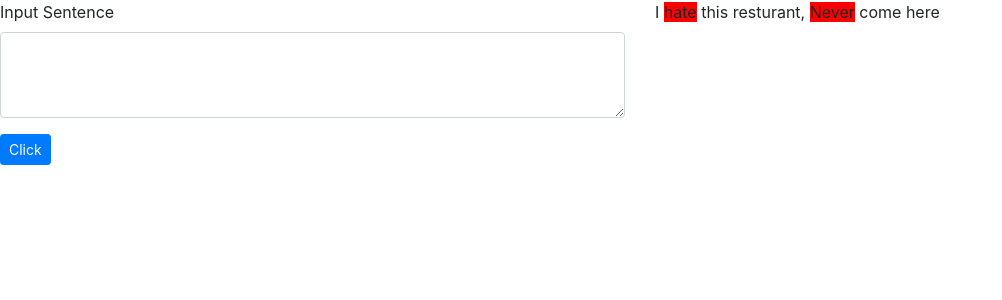
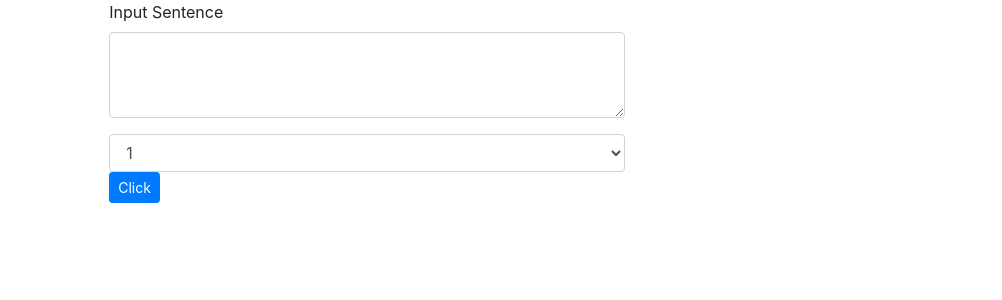
Before and after one commit to ken-the-lin/256-final-front-end, a React (Create React App) app: page / in a window 1280 px wide. Shown: the top 300 px of the page, without its empty margins (0-1002 px from the left). Built offline with nearby package versions, Linux system fonts and the light colour scheme.

Commit message:
color text by weights done

```diff
--- a/src/App.js
+++ b/src/App.js
@@ -3,57 +3,111 @@ import { Button, Form, Row, Col} from 'react-bootstrap'
 import withQuery from 'with-query'
 
 
-var sentence = "I hate this resturant, Never come here"
+// var sentence = "I hate this resturant, Never come here"
+//I hate this resturant, Never come here
+//This is the best Chinese restaurant I have ever been
+class Word extends React.Component{
+  weightToColorHex(weight){
+    let w = Math.abs(weight)
+    if (w > 2.5)
+      return  "80"
+    if (2.5 >= w && w > 2)
+      return  "90"
+    if (2 >= w && w > 1.5)
+      return  "a0"
+    if (1.5 >= w && w > 1)
+      return  "b0"
+    if (1 >= w && w > 0.5)
+      return  "c0"
+    if (0.5 >= w)
+      return  "d0"
 
-class Word extends React.Component{
-  w_style(word, sign) {
-      let word_to_color = ["hate", "Never"]
-      let ret = word_to_color.find(w => w === word)
-      let c = "white"
-      if (ret){
-        c = sign === "positive" ? "#ff0000" : "#0099ff"
+  }
+  w_style(word, isColored, prediction, weight) {
+      let bg_color = "white"
+      let text_color = "black"
+      let hex = this.weightToColorHex(weight)
+      let red = "#" + hex + "0000"
+      let blue = "#" + "0060" + hex
+      if (isColored){
+        bg_color = prediction === "NEGATIVE" ? red : blue
+        text_color = "white"
       }
       return {
-        backgroundColor: c
+        backgroundColor: bg_color,
+        color: text_color
       }
   }
 
   render(){
-    let { word, sign } = this.props;
-    let word_style = this.w_style(word, sign)
+    let { word, prediction, isColored, weight } = this.props;
+    let word_style = this.w_style(word, isColored, prediction, weight)
     return <span> <span style={word_style}>{word}</span> </span>
   }
 }
 
 class App extends React.Component {
+  constructor(props){
+    super(props)
+    this.state = {
+      textInput: "",
+      result: {prediction: null, word_to_color: [], contributions: []}
+    }
+  }
+
+  extract(data){
+    // .log("my data", data)
+    let { prediction, targets } = data
+    let weighted_spans = targets[0].weighted_spans
+    let words = weighted_spans.map(ws => ws[0])
+    let contributions = weighted_spans.map(ws => ws[2])
+    // console.log(words)
+    // console.log(contributions)
+    return { prediction, words, contributions }
+  }
+
   handleClick(e){
-    // let url = new URL('http://127.0.0.1:5000/explain')
-    // let params = new URLSearchParams([['model_id', 1], ['sentence', sentence]])
-    // url.search = params
     fetch(withQuery('http://127.0.0.1:5000/explain', {
       model_id: 1,
-      sentence: sentence
+      sentence: this.state.textInput
     }))
-    .then(data => data.json())
-    .then(json => console.log('my json', json))
     .catch(err => console.log(err))
+    .then(res => res.json())
+    .then(data => {
+      let { prediction, words, contributions } = this.extract(data)
+      this.setState({result: {
+        prediction: prediction,
+        word_to_color: words,
+        contributions: contributions
+      }})
+    })
+  }
 
-  }
   render(){
+    let { textInput, result } = this.state
     return (
       <div className="App">
         <Row>
 
-        <Col sm={6} md={6} lg={6}>
+        <Col sm={{ offset: 1, span: 5}} md={{ offset: 1, span: 5}}>
           <Form.Group controlId="exampleForm.ControlTextarea1">
             <Form.Label>Input Sentence</Form.Label>
-            <Form.Control as="textarea" rows="3" />
+            <Form.Control as="textarea" rows="3" ref={node => this.textInput = node} onChange={e => this.setState({textInput: e.target.value})}/>
           </Form.Group>
+          <Form.Control as="select">
+            <option>1</option>
+            <option>2</option>
+          </Form.Control>
           <Button size='sm' onClick={() => this.handleClick()}> Click </Button>
         </Col>
 
-        <Col sm={6} md={6}>
-          <p> {sentence.split(" ").map((w, i) => <Word key={i} word={w} sign="positive"/> )}</p>
+        <Col sm={{ span: 5 }} md={{ span: 5 }}>
+          <p> {textInput.split(" ").map((w, i) => {
+            let word_index = result.word_to_color.findIndex(_w => _w === w)
+            let isColored = word_index === -1 ? false : true; //no need to color the word
+            let weight = word_index === -1 ? null : result.contributions[word_index]
+            return <Word key={i} word={w} prediction={result.prediction} isColored={isColored} weight={weight} />
+        })}</p>
         </Col>
 
       </Row>
```
